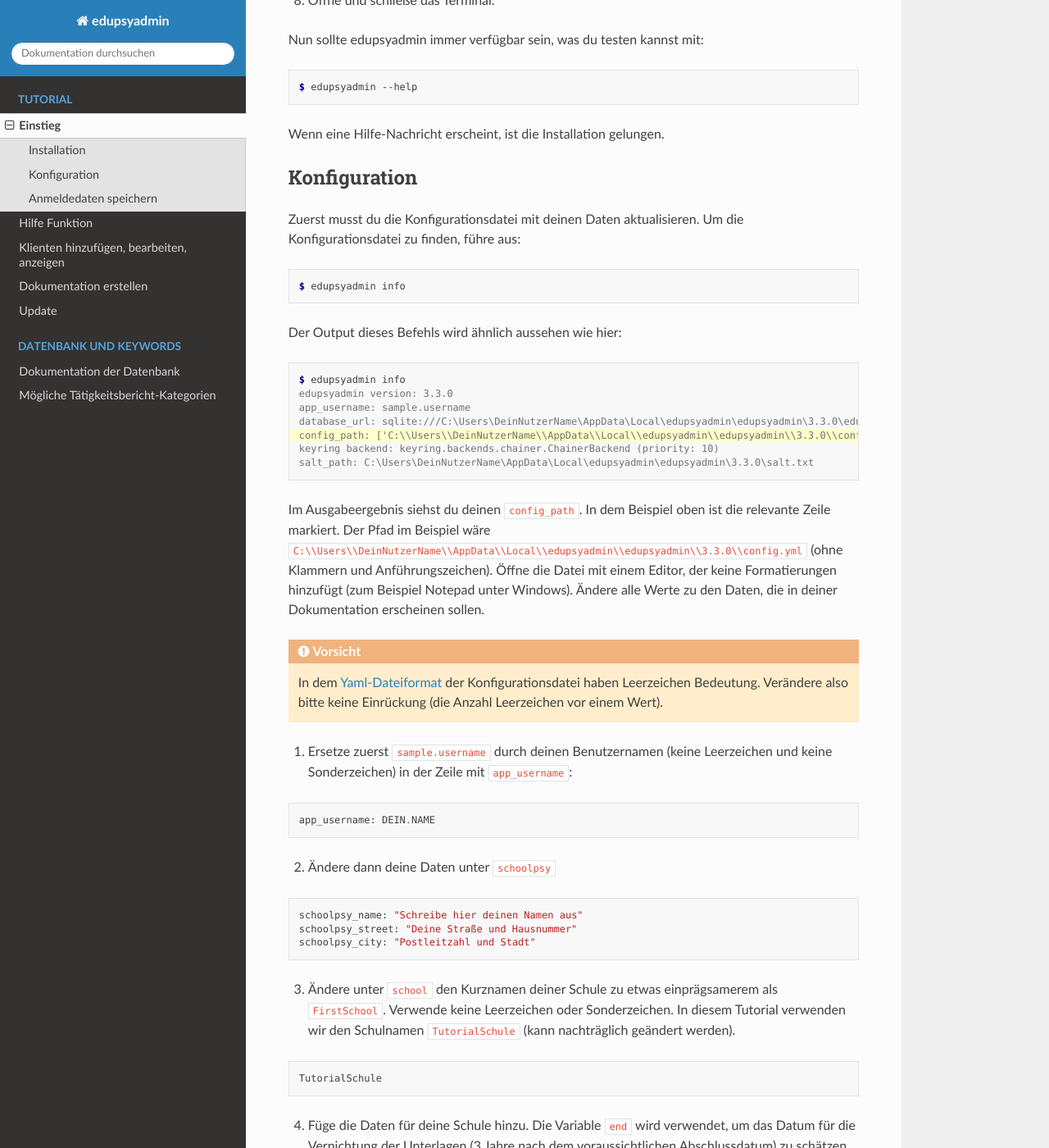
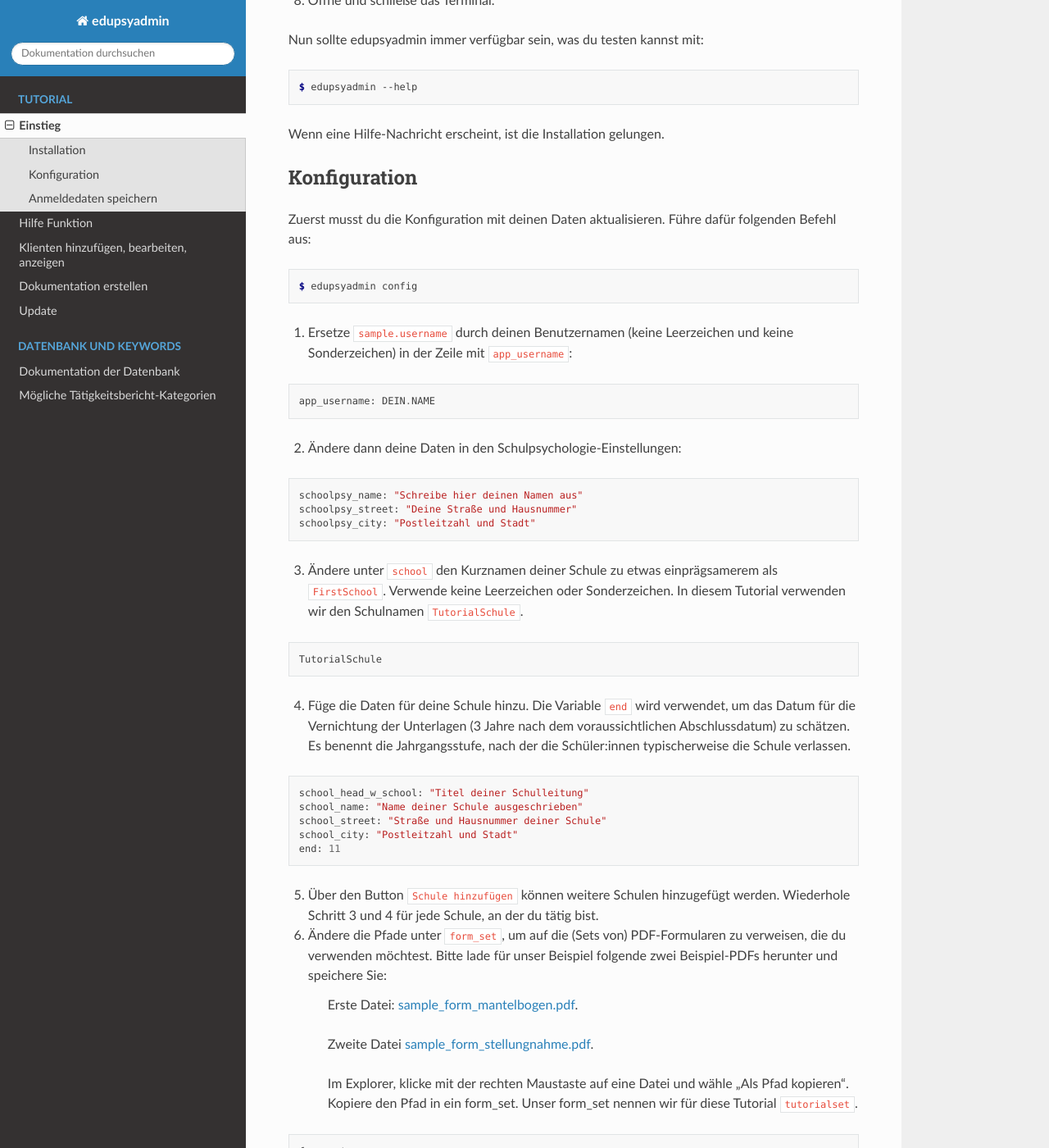
Before and after one commit to LKirst/edupsyadmin, a Sphinx documentation site: the page built from docs/tutorial/installation.rst, in a window 1280 px wide and 1400 px high, scrolled down 1740 px. Shown: the whole window at 82% size. Built offline with Sphinx 7.4.7 and the Read the Docs theme 3.1.0, drawn with Linux system fonts in a browser that asks for light colours; some of the changed text lies outside the part shown.

Commit message:
docs(Installation.rst): update tutorial to use editconfig tui

```diff
--- a/docs/tutorial/installation.rst
+++ b/docs/tutorial/installation.rst
@@ -97,49 +97,20 @@ Wenn eine Hilfe-Nachricht erscheint, ist die Installation gelungen.
 Konfiguration
 -------------
 
-Zuerst musst du die Konfigurationsdatei mit deinen Daten aktualisieren. Um die
-Konfigurationsdatei zu finden, führe aus:
+Zuerst musst du die Konfiguration mit deinen Daten aktualisieren. Führe dafür folgenden Befehl aus:
 
 .. code-block:: console
 
-   $ edupsyadmin info
+   $ edupsyadmin config
 
-Der Output dieses Befehls wird ähnlich aussehen wie hier:
-
-.. code-block:: console
-   :emphasize-lines: 5
-
-   $ edupsyadmin info
-   edupsyadmin version: 3.3.0
-   app_username: sample.username
-   database_url: sqlite:///C:\Users\DeinNutzerName\AppData\Local\edupsyadmin\edupsyadmin\3.3.0\edupsyadmin.db
-   config_path: ['C:\\Users\\DeinNutzerName\\AppData\\Local\\edupsyadmin\\edupsyadmin\\3.3.0\\config.yml']
-   keyring backend: keyring.backends.chainer.ChainerBackend (priority: 10)
-   salt_path: C:\Users\DeinNutzerName\AppData\Local\edupsyadmin\edupsyadmin\3.3.0\salt.txt
-
-Im Ausgabeergebnis siehst du deinen ``config_path``.  In dem Beispiel oben ist
-die relevante Zeile markiert. Der Pfad im Beispiel wäre
-``C:\\Users\\DeinNutzerName\\AppData\\Local\\edupsyadmin\\edupsyadmin\\3.3.0\\config.yml``
-(ohne Klammern und Anführungszeichen).  Öffne die Datei mit einem Editor, der
-keine Formatierungen hinzufügt (zum Beispiel Notepad unter Windows). Ändere
-alle Werte zu den Daten, die in deiner Dokumentation erscheinen sollen.
-
-.. caution::
-
-    In dem `Yaml-Dateiformat
-    <https://de.wikipedia.org/wiki/YAML>`_ der
-    Konfigurationsdatei haben Leerzeichen Bedeutung.  Verändere
-    also bitte keine Einrückung (die Anzahl Leerzeichen vor
-    einem Wert).
-
-1. Ersetze zuerst ``sample.username`` durch deinen Benutzernamen (keine Leerzeichen
+1. Ersetze ``sample.username`` durch deinen Benutzernamen (keine Leerzeichen
    und keine Sonderzeichen) in der Zeile mit ``app_username``:
 
 .. code-block::
 
     app_username: DEIN.NAME
 
-2. Ändere dann deine Daten unter ``schoolpsy``
+2. Ändere dann deine Daten in den Schulpsychologie-Einstellungen:
 
 .. code-block::
 
@@ -149,8 +120,7 @@ alle Werte zu den Daten, die in deiner Dokumentation erscheinen sollen.
 
 3. Ändere unter ``school`` den Kurznamen deiner Schule zu etwas einprägsamerem
    als ``FirstSchool``. Verwende keine Leerzeichen oder Sonderzeichen. In
-   diesem Tutorial verwenden wir den Schulnamen ``TutorialSchule`` (kann
-   nachträglich geändert werden).
+   diesem Tutorial verwenden wir den Schulnamen ``TutorialSchule``.
 
 .. code-block::
 
@@ -170,7 +140,7 @@ alle Werte zu den Daten, die in deiner Dokumentation erscheinen sollen.
     school_city: "Postleitzahl und Stadt"
     end: 11
 
-5. Wiederhole Schritt 3 und 4 für jede Schule, an der du tätig bist.
+5. Über den Button ``Schule hinzufügen`` können weitere Schulen hinzugefügt werden. Wiederhole Schritt 3 und 4 für jede Schule, an der du tätig bist.
 
 6. Ändere die Pfade unter ``form_set``, um auf die (Sets von) PDF-Formularen zu
    verweisen, die du verwenden möchtest. Bitte lade für unser Beispiel folgende
@@ -183,8 +153,7 @@ alle Werte zu den Daten, die in deiner Dokumentation erscheinen sollen.
     <https://github.com/LKirst/edupsyadmin/blob/main/test/edupsyadmin/data/sample_form_stellungnahme.pdf>`_.
 
     Im Explorer, klicke mit der rechten Maustaste auf eine Datei und wähle "Als
-    Pfad kopieren". Kopiere den Pfad in ein form_set (in die einfachen
-    Anführungszeichen). Unser form_set nennen wir für diese Tutorial
+    Pfad kopieren". Kopiere den Pfad in ein form_set. Unser form_set nennen wir für diese Tutorial
     ``tutorialset``.
 
 .. code-block::
@@ -193,11 +162,6 @@ alle Werte zu den Daten, die in deiner Dokumentation erscheinen sollen.
         tutorialset:
             - 'pfad/zu/meiner/ersten_datei/sample_form_mantelbogen.pdf'
             - 'pfad/zu/meiner/zweiten_datei/sample_form_stellungnahme.pdf'
-
-.. caution::
-
-    Verwende für die Pfade in deinen form_sets einfache `'`, nicht doppelte
-    Anführungszeichen `"`.
 
 7. Speichere die Änderungen.
 
```
